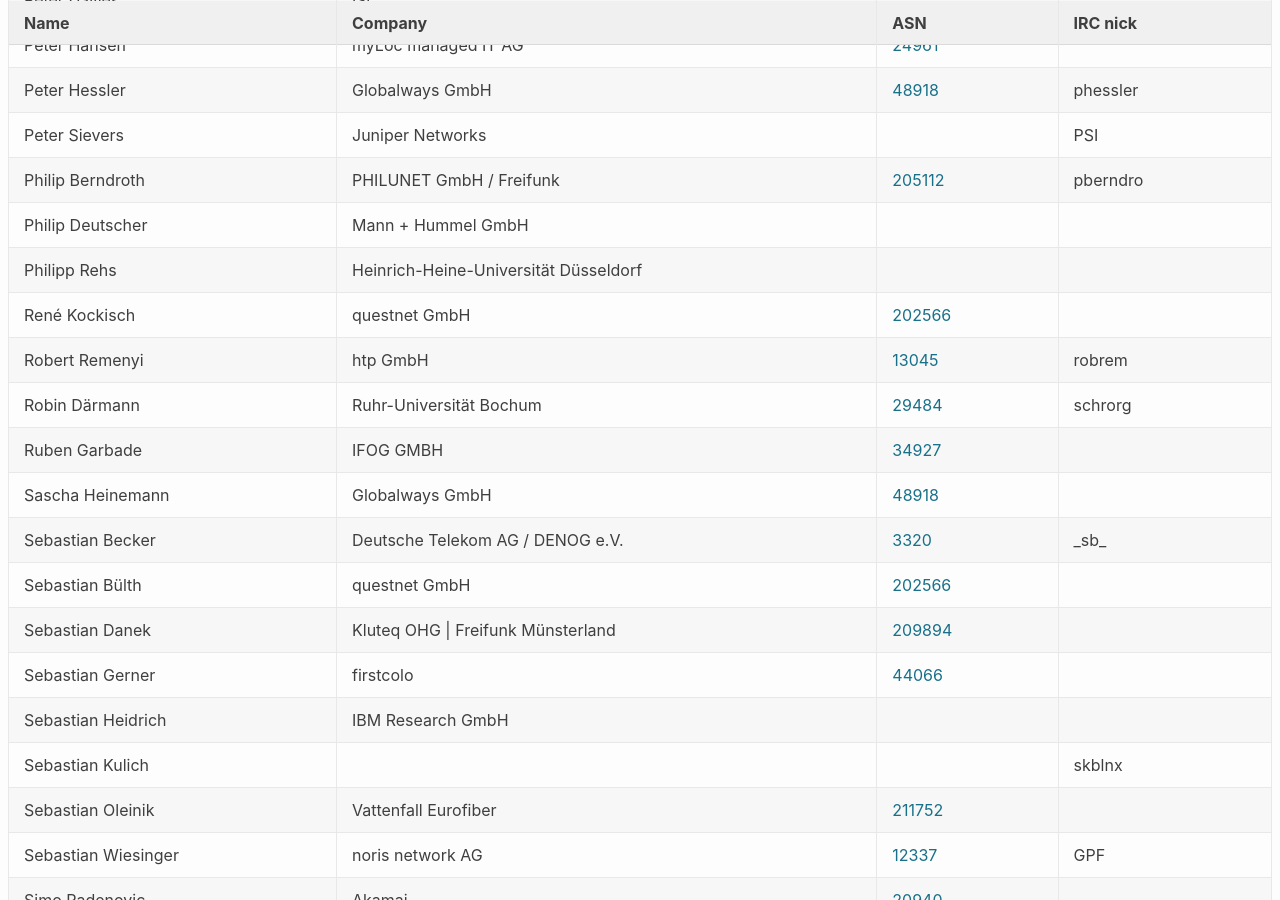
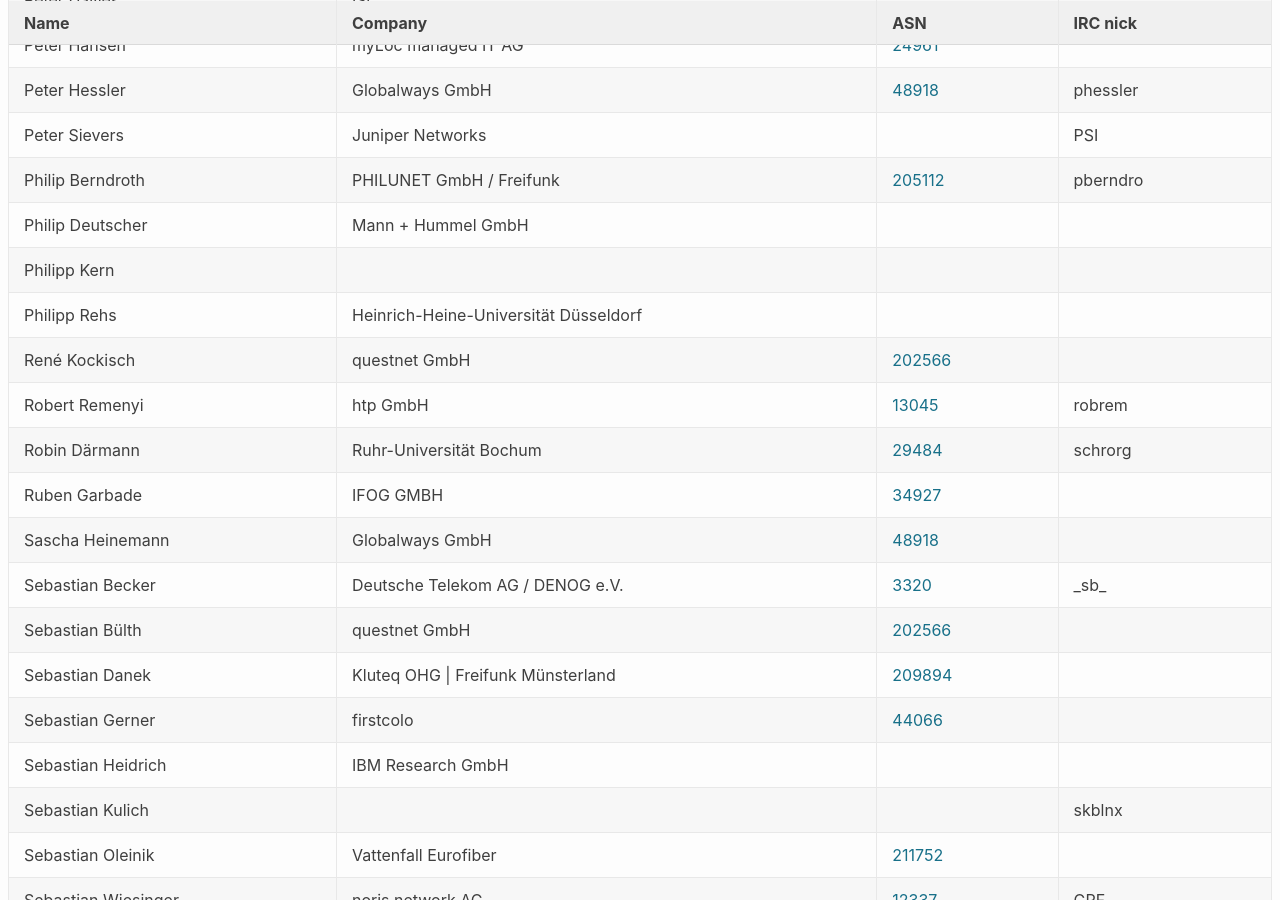
Before and after one commit to denog/pretix-attendeelist, a Jekyll site: the page built from denog15/index.md, in a window 1280 px wide and 900 px high, scrolled down 6094 px. Built offline with Jekyll 4.4.1, drawn with Linux system fonts in a browser that asks for light colours.

Commit message:
Latest data: Thu Aug 31 21:48:02 UTC 2023

```diff
--- a/_data/attendees_denog15_onsite.json
+++ b/_data/attendees_denog15_onsite.json
@@ -822,6 +822,12 @@
     "asn": null
   },
   {
+    "name": "Philipp Kern",
+    "company": null,
+    "irc": null,
+    "asn": null
+  },
+  {
     "name": "Philipp Rehs",
     "company": "Heinrich-Heine-Universität Düsseldorf",
     "irc": null,
```
